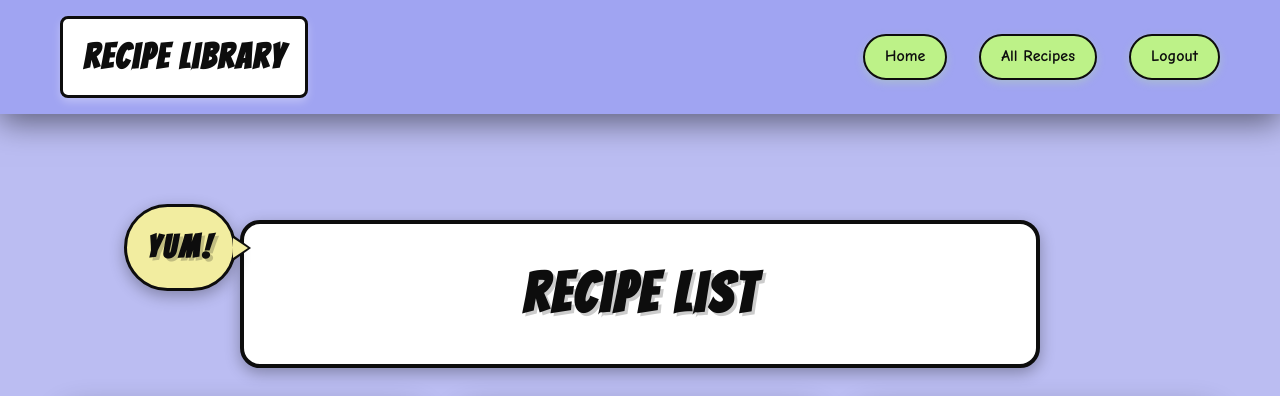
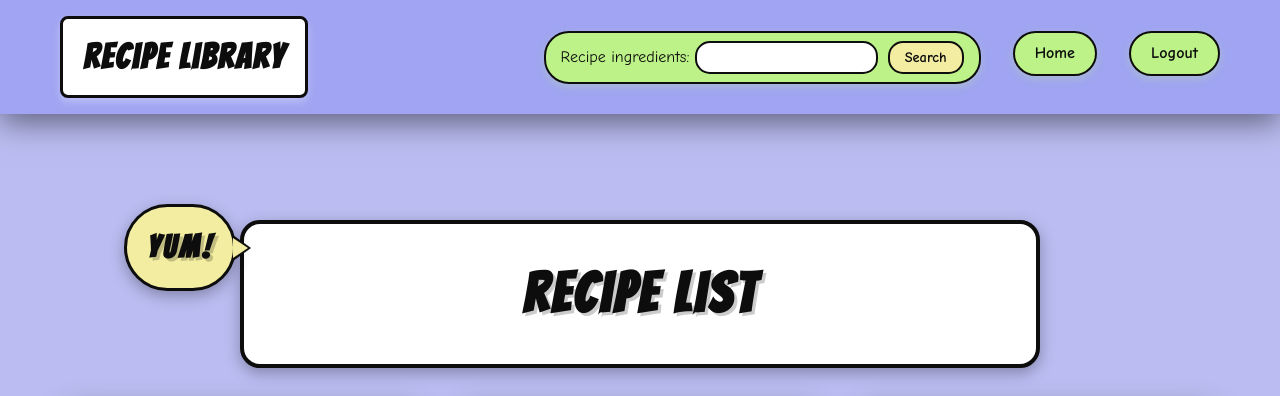
Before and after one commit to Bre-Wonder/Recipe-App-Achievment, a Django app: page /list/ in a window 1280 px wide. Shown: the top 396 px of the page. Run offline with Django 5.2, Linux system fonts and the light colour scheme; a user stored in the database is signed in; data comes from the database, SQL or seed files in the repository.

Commit message:
added form and styles to file and took out one navbar

```diff
--- a/Acheivement 2/A2_Recipe_App/src/recipeApp/templates/recipeApp/main_recipelist.html
+++ b/Acheivement 2/A2_Recipe_App/src/recipeApp/templates/recipeApp/main_recipelist.html
@@ -108,6 +108,64 @@
             background: white;
             transform: translateY(-2px);
             box-shadow: 0 5px 15px rgba(242, 237, 160, 0.4);
+        }
+
+        /* Search Form Styling */
+        .nav-links form {
+            display: flex;
+            align-items: center;
+            gap: 10px;
+            background: #BDF288;
+            padding: 8px 15px;
+            border-radius: 25px;
+            border: 2px solid #0D0D0D;
+            box-shadow: 0 3px 8px rgba(189, 242, 136, 0.3);
+            transition: all 0.3s ease;
+        }
+
+        .nav-links form:hover {
+            background: #F2EDA0;
+            transform: translateY(-2px);
+            box-shadow: 0 5px 15px rgba(242, 237, 160, 0.4);
+        }
+
+        .nav-links form input {
+            background: white;
+            border: 2px solid #0D0D0D;
+            border-radius: 15px;
+            padding: 6px 12px;
+            font-family: 'Comic Neue', cursive;
+            font-size: 0.9rem;
+            color: #0D0D0D;
+            outline: none;
+            transition: all 0.3s ease;
+            min-width: 120px;
+        }
+
+        .nav-links form input:focus {
+            background: #F2EDA0;
+            border-color: #0D0D0D;
+            box-shadow: 0 0 10px rgba(242, 237, 160, 0.6);
+        }
+
+        .nav-links form button {
+            background: #F2EDA0;
+            border: 2px solid #0D0D0D;
+            border-radius: 15px;
+            padding: 6px 15px;
+            font-family: 'Comic Neue', cursive;
+            font-weight: 600;
+            font-size: 0.9rem;
+            color: #0D0D0D;
+            cursor: pointer;
+            transition: all 0.3s ease;
+            text-transform: capitalize;
+        }
+
+        .nav-links form button:hover {
+            background: white;
+            transform: translateY(-1px);
+            box-shadow: 0 3px 8px rgba(0, 0, 0, 0.2);
         }
 
         /* Main Content */
@@ -347,6 +405,24 @@
                 font-size: 1.5rem;
             }
         }
+
+        @media (max-width: 1024px) {
+            .nav-links form {
+                padding: 6px 10px;
+                gap: 8px;
+            }
+
+            .nav-links form input {
+                min-width: 100px;
+                padding: 5px 8px;
+                font-size: 0.8rem;
+            }
+
+            .nav-links form button {
+                padding: 5px 10px;
+                font-size: 0.8rem;
+            }
+        }
     </style>
 </head>
 <body>
@@ -356,8 +432,13 @@
             <div class="nav-content">
                 <div class="logo">Recipe Library</div>
                 <ul class="nav-links">
+                    <li><form action="{% url 'recipeApp:search' %}" method="POST">
+                        {% csrf_token %}
+                        {{form}}
+                        <button type="submit" >search</button>
+
+                     </form></li>
                     <li><a href="{% url 'recipeApp:home' %}">Home</a></li>
-                    <li><a href="{% url 'recipeApp:list' %}">All Recipes</a></li>
                     <li><a href ="{%url 'logout' %}"> Logout </a></li>
                 </ul>
             </div>
```
